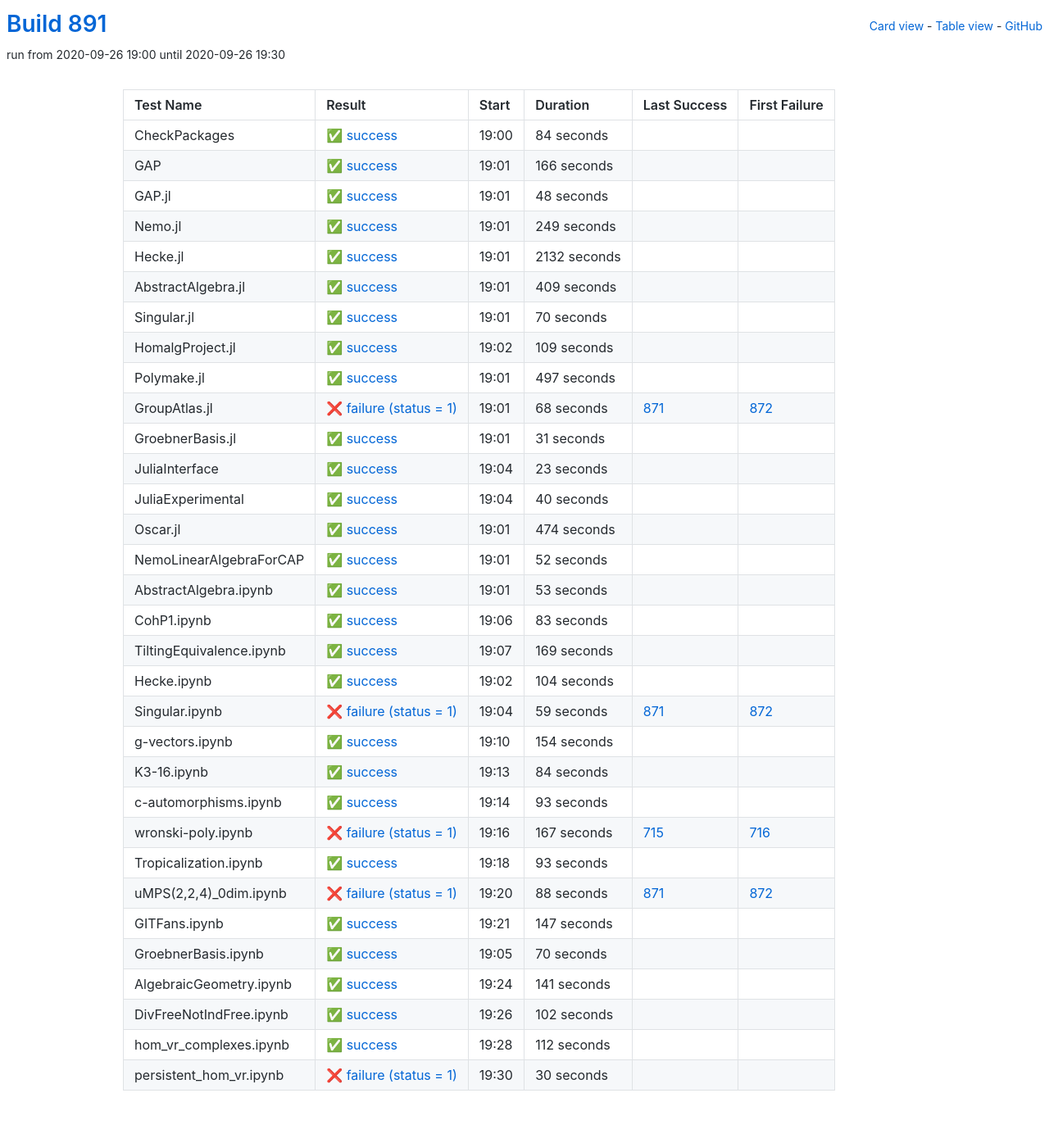
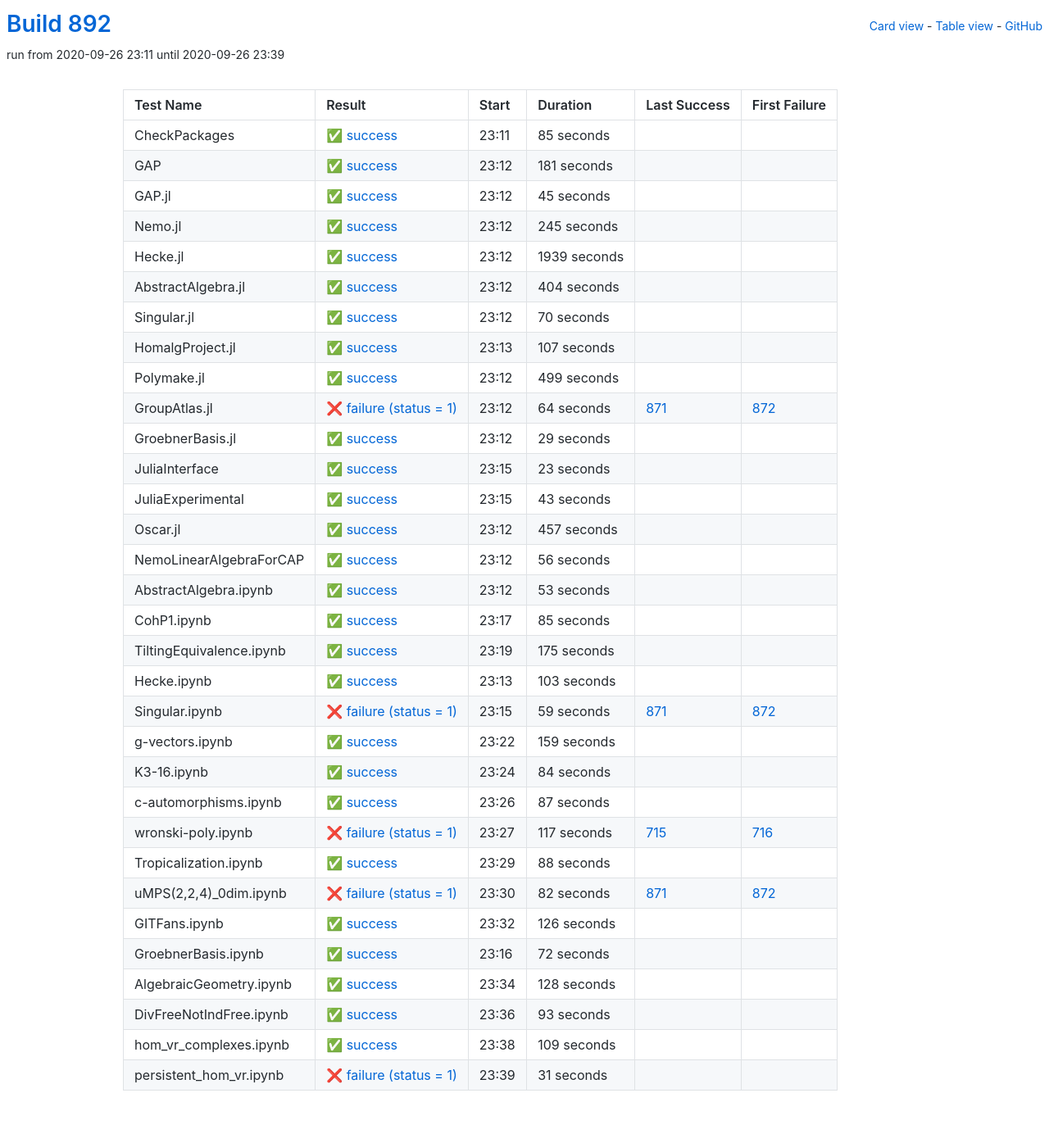
Before and after one commit to oscar-system/oscar-ci-status-stable, a Jekyll site: the page built from table.html, in a window 1280 px wide. Shown: the whole page at 82% size. Built offline with Jekyll 4.4.1, drawn with Linux system fonts in a browser that asks for light colours.

Commit message:
Build #892

```diff
--- a/_data/ci.yml
+++ b/_data/ci.yml
@@ -1,6 +1,6 @@
 ---
-build: 891
-build_url: https://oscarci.mathematik.uni-kl.de/job/oscar-stable/891/
+build: 892
+build_url: https://oscarci.mathematik.uni-kl.de/job/oscar-stable/892/
 job: oscar-stable
 organization: oscar-system
 repo: oscar-ci-status-stable
@@ -8,80 +8,80 @@ repourl: https://github.com/oscar-system/oscar-ci-status-stable
 tests:
 - name: CheckPackages
   id: checkpackages
-  log: https://oscarci.mathematik.uni-kl.de/job/oscar-stable/891/artifact/logs/build-891/CheckPackages.log
-  start: 2020-09-26 19:00
+  log: https://oscarci.mathematik.uni-kl.de/job/oscar-stable/892/artifact/logs/build-892/CheckPackages.log
+  start: 2020-09-26 23:11
   success: true
   exitcode: 0
   status: success
-  duration: 84
+  duration: 85
   last_success: false
   last_success_url:
   first_failure: false
   first_failure_url:
 - name: GAP
   id: gap
-  log: https://oscarci.mathematik.uni-kl.de/job/oscar-stable/891/artifact/logs/build-891/GAP.log
-  start: 2020-09-26 19:01
+  log: https://oscarci.mathematik.uni-kl.de/job/oscar-stable/892/artifact/logs/build-892/GAP.log
+  start: 2020-09-26 23:12
   success: true
   exitcode: 0
   status: success
-  duration: 166
+  duration: 181
   last_success: false
   last_success_url:
   first_failure: false
   first_failure_url:
 - name: GAP.jl
   id: gap-jl
-  log: https://oscarci.mathematik.uni-kl.de/job/oscar-stable/891/artifact/logs/build-891/GAP.jl.log
-  start: 2020-09-26 19:01
+  log: https://oscarci.mathematik.uni-kl.de/job/oscar-stable/892/artifact/logs/build-892/GAP.jl.log
+  start: 2020-09-26 23:12
   success: true
   exitcode: 0
   status: success
-  duration: 48
+  duration: 45
   last_success: false
   last_success_url:
   first_failure: false
   first_failure_url:
 - name: Nemo.jl
   id: nemo-jl
-  log: https://oscarci.mathematik.uni-kl.de/job/oscar-stable/891/artifact/logs/build-891/Nemo.jl.log
-  start: 2020-09-26 19:01
+  log: https://oscarci.mathematik.uni-kl.de/job/oscar-stable/892/artifact/logs/build-892/Nemo.jl.log
+  start: 2020-09-26 23:12
   success: true
   exitcode: 0
   status: success
-  duration: 249
+  duration: 245
   last_success: false
   last_success_url:
   first_failure: false
   first_failure_url:
 - name: Hecke.jl
   id: hecke-jl
-  log: https://oscarci.mathematik.uni-kl.de/job/oscar-stable/891/artifact/logs/build-891/Hecke.jl.log
-  start: 2020-09-26 19:01
+  log: https://oscarci.mathematik.uni-kl.de/job/oscar-stable/892/artifact/logs/build-892/Hecke.jl.log
+  start: 2020-09-26 23:12
   success: true
   exitcode: 0
   status: success
-  duration: 2132
+  duration: 1939
   last_success: false
   last_success_url:
   first_failure: false
   first_failure_url:
 - name: AbstractAlgebra.jl
   id: abstractalgebra-jl
-  log: https://oscarci.mathematik.uni-kl.de/job/oscar-stable/891/artifact/logs/build-891/AbstractAlgebra.jl.log
-  start: 2020-09-26 19:01
+  log: https://oscarci.mathematik.uni-kl.de/job/oscar-stable/892/artifact/logs/build-892/AbstractAlgebra.jl.log
+  start: 2020-09-26 23:12
   success: true
   exitcode: 0
   status: success
-  duration: 409
+  duration: 404
   last_success: false
   last_success_url:
   first_failure: false
   first_failure_url:
 - name: Singular.jl
   id: singular-jl
-  log: https://oscarci.mathematik.uni-kl.de/job/oscar-stable/891/artifact/logs/build-891/Singular.jl.log
-  start: 2020-09-26 19:01
+  log: https://oscarci.mathematik.uni-kl.de/job/oscar-stable/892/artifact/logs/build-892/Singular.jl.log
+  start: 2020-09-26 23:12
   success: true
   exitcode: 0
   status: success
@@ -92,56 +92,56 @@ tests:
   first_failure_url:
 - name: HomalgProject.jl
   id: homalgproject-jl
-  log: https://oscarci.mathematik.uni-kl.de/job/oscar-stable/891/artifact/logs/build-891/HomalgProject.jl.log
-  start: 2020-09-26 19:02
+  log: https://oscarci.mathematik.uni-kl.de/job/oscar-stable/892/artifact/logs/build-892/HomalgProject.jl.log
+  start: 2020-09-26 23:13
   success: true
   exitcode: 0
   status: success
-  duration: 109
+  duration: 107
   last_success: false
   last_success_url:
   first_failure: false
   first_failure_url:
 - name: Polymake.jl
   id: polymake-jl
-  log: https://oscarci.mathematik.uni-kl.de/job/oscar-stable/891/artifact/logs/build-891/Polymake.jl.log
-  start: 2020-09-26 19:01
+  log: https://oscarci.mathematik.uni-kl.de/job/oscar-stable/892/artifact/logs/build-892/Polymake.jl.log
+  start: 2020-09-26 23:12
   success: true
   exitcode: 0
   status: success
-  duration: 497
+  duration: 499
   last_success: false
   last_success_url:
   first_failure: false
   first_failure_url:
 - name: GroupAtlas.jl
   id: groupatlas-jl
-  log: https://oscarci.mathematik.uni-kl.de/job/oscar-stable/891/artifact/logs/build-891/GroupAtlas.jl.log
-  start: 2020-09-26 19:01
+  log: https://oscarci.mathematik.uni-kl.de/job/oscar-stable/892/artifact/logs/build-892/GroupAtlas.jl.log
+  start: 2020-09-26 23:12
   success: false
   exitcode: 1
   status: failure
-  duration: 68
+  duration: 64
   last_success: 871
   last_success_url: https://oscarci.mathematik.uni-kl.de/job/oscar-stable/871/
   first_failure: 872
   first_failure_url: https://oscarci.mathematik.uni-kl.de/job/oscar-stable/872/
 - name: GroebnerBasis.jl
   id: groebnerbasis-jl
-  log: https://oscarci.mathematik.uni-kl.de/job/oscar-stable/891/artifact/logs/build-891/GroebnerBasis.jl.log
-  start: 2020-09-26 19:01
+  log: https://oscarci.mathematik.uni-kl.de/job/oscar-stable/892/artifact/logs/build-892/GroebnerBasis.jl.log
+  start: 2020-09-26 23:12
   success: true
   exitcode: 0
   status: success
-  duration: 31
+  duration: 29
   last_success: false
   last_success_url:
   first_failure: false
   first_failure_url:
 - name: JuliaInterface
   id: juliainterface
-  log: https://oscarci.mathematik.uni-kl.de/job/oscar-stable/891/artifact/logs/build-891/JuliaInterface.log
-  start: 2020-09-26 19:04
+  log: https://oscarci.mathematik.uni-kl.de/job/oscar-stable/892/artifact/logs/build-892/JuliaInterface.log
+  start: 2020-09-26 23:15
   success: true
   exitcode: 0
   status: success
@@ -152,44 +152,44 @@ tests:
   first_failure_url:
 - name: JuliaExperimental
   id: juliaexperimental
-  log: https://oscarci.mathematik.uni-kl.de/job/oscar-stable/891/artifact/logs/build-891/JuliaExperimental.log
-  start: 2020-09-26 19:04
+  log: https://oscarci.mathematik.uni-kl.de/job/oscar-stable/892/artifact/logs/build-892/JuliaExperimental.log
+  start: 2020-09-26 23:15
   success: true
   exitcode: 0
   status: success
-  duration: 40
+  duration: 43
   last_success: false
   last_success_url:
   first_failure: false
   first_failure_url:
 - name: Oscar.jl
   id: oscar-jl
-  log: https://oscarci.mathematik.uni-kl.de/job/oscar-stable/891/artifact/logs/build-891/Oscar.jl.log
-  start: 2020-09-26 19:01
+  log: https://oscarci.mathematik.uni-kl.de/job/oscar-stable/892/artifact/logs/build-892/Oscar.jl.log
+  start: 2020-09-26 23:12
   success: true
   exitcode: 0
   status: success
-  duration: 474
+  duration: 457
   last_success: false
   last_success_url:
   first_failure: false
   first_failure_url:
 - name: NemoLinearAlgebraForCAP
   id: nemolinearalgebraforcap
-  log: https://oscarci.mathematik.uni-kl.de/job/oscar-stable/891/artifact/logs/build-891/NemoLinearAlgebraForCAP.log
-  start: 2020-09-26 19:01
+  log: https://oscarci.mathematik.uni-kl.de/job/oscar-stable/892/artifact/logs/build-892/NemoLinearAlgebraForCAP.log
+  start: 2020-09-26 23:12
   success: true
   exitcode: 0
   status: success
-  duration: 52
+  duration: 56
   last_success: false
   last_success_url:
   first_failure: false
   first_failure_url:
 - name: AbstractAlgebra.ipynb
   id: abstractalgebra-ipynb
-  log: https://oscarci.mathematik.uni-kl.de/job/oscar-stable/891/artifact/logs/build-891/AbstractAlgebra.ipynb.log
-  start: 2020-09-26 19:01
+  log: https://oscarci.mathematik.uni-kl.de/job/oscar-stable/892/artifact/logs/build-892/AbstractAlgebra.ipynb.log
+  start: 2020-09-26 23:12
   success: true
   exitcode: 0
   status: success
@@ -200,44 +200,44 @@ tests:
   first_failure_url:
 - name: CohP1.ipynb
   id: cohp1-ipynb
-  log: https://oscarci.mathematik.uni-kl.de/job/oscar-stable/891/artifact/logs/build-891/CohP1.ipynb.log
-  start: 2020-09-26 19:06
+  log: https://oscarci.mathematik.uni-kl.de/job/oscar-stable/892/artifact/logs/build-892/CohP1.ipynb.log
+  start: 2020-09-26 23:17
   success: true
   exitcode: 0
   status: success
-  duration: 83
+  duration: 85
   last_success: false
   last_success_url:
   first_failure: false
   first_failure_url:
 - name: TiltingEquivalence.ipynb
   id: tiltingequivalence-ipynb
-  log: https://oscarci.mathematik.uni-kl.de/job/oscar-stable/891/artifact/logs/build-891/TiltingEquivalence.ipynb.log
-  start: 2020-09-26 19:07
+  log: https://oscarci.mathematik.uni-kl.de/job/oscar-stable/892/artifact/logs/build-892/TiltingEquivalence.ipynb.log
+  start: 2020-09-26 23:19
   success: true
   exitcode: 0
   status: success
-  duration: 169
+  duration: 175
   last_success: false
   last_success_url:
   first_failure: false
   first_failure_url:
 - name: Hecke.ipynb
   id: hecke-ipynb
-  log: https://oscarci.mathematik.uni-kl.de/job/oscar-stable/891/artifact/logs/build-891/Hecke.ipynb.log
-  start: 2020-09-26 19:02
+  log: https://oscarci.mathematik.uni-kl.de/job/oscar-stable/892/artifact/logs/build-892/Hecke.ipynb.log
+  start: 2020-09-26 23:13
   success: true
   exitcode: 0
   status: success
-  duration: 104
+  duration: 103
   last_success: false
   last_success_url:
   first_failure: false
   first_failure_url:
 - name: Singular.ipynb
   id: singular-ipynb
-  log: https://oscarci.mathematik.uni-kl.de/job/oscar-stable/891/artifact/logs/build-891/Singular.ipynb.log
-  start: 2020-09-26 19:04
+  log: https://oscarci.mathematik.uni-kl.de/job/oscar-stable/892/artifact/logs/build-892/Singular.ipynb.log
+  start: 2020-09-26 23:15
   success: false
   exitcode: 1
   status: failure
@@ -248,20 +248,20 @@ tests:
   first_failure_url: https://oscarci.mathematik.uni-kl.de/job/oscar-stable/872/
 - name: g-vectors.ipynb
   id: g-vectors-ipynb
-  log: https://oscarci.mathematik.uni-kl.de/job/oscar-stable/891/artifact/logs/build-891/g-vectors.ipynb.log
-  start: 2020-09-26 19:10
+  log: https://oscarci.mathematik.uni-kl.de/job/oscar-stable/892/artifact/logs/build-892/g-vectors.ipynb.log
+  start: 2020-09-26 23:22
   success: true
   exitcode: 0
   status: success
-  duration: 154
+  duration: 159
   last_success: false
   last_success_url:
   first_failure: false
   first_failure_url:
 - name: K3-16.ipynb
   id: k3-16-ipynb
-  log: https://oscarci.mathematik.uni-kl.de/job/oscar-stable/891/artifact/logs/build-891/K3-16.ipynb.log
-  start: 2020-09-26 19:13
+  log: https://oscarci.mathematik.uni-kl.de/job/oscar-stable/892/artifact/logs/build-892/K3-16.ipynb.log
+  start: 2020-09-26 23:24
   success: true
   exitcode: 0
   status: success
@@ -272,8 +272,92 @@ tests:
   first_failure_url:
 - name: c-automorphisms.ipynb
   id: c-automorphisms-ipynb
-  log: https://oscarci.mathematik.uni-kl.de/job/oscar-stable/891/artifact/logs/build-891/c-automorphisms.ipynb.log
-  start: 2020-09-26 19:14
+  log: https://oscarci.mathematik.uni-kl.de/job/oscar-stable/892/artifact/logs/build-892/c-automorphisms.ipynb.log
+  start: 2020-09-26 23:26
+  success: true
+  exitcode: 0
+  status: success
+  duration: 87
+  last_success: false
+  last_success_url:
+  first_failure: false
+  first_failure_url:
+- name: wronski-poly.ipynb
+  id: wronski-poly-ipynb
+  log: https://oscarci.mathematik.uni-kl.de/job/oscar-stable/892/artifact/logs/build-892/wronski-poly.ipynb.log
+  start: 2020-09-26 23:27
+  success: false
+  exitcode: 1
+  status: failure
+  duration: 117
+  last_success: 715
+  last_success_url: https://oscarci.mathematik.uni-kl.de/job/oscar-stable/715/
+  first_failure: 716
+  first_failure_url: https://oscarci.mathematik.uni-kl.de/job/oscar-stable/716/
+- name: Tropicalization.ipynb
+  id: tropicalization-ipynb
+  log: https://oscarci.mathematik.uni-kl.de/job/oscar-stable/892/artifact/logs/build-892/Tropicalization.ipynb.log
+  start: 2020-09-26 23:29
+  success: true
+  exitcode: 0
+  status: success
+  duration: 88
+  last_success: false
+  last_success_url:
+  first_failure: false
+  first_failure_url:
+- name: uMPS(2,2,4)_0dim.ipynb
+  id: umps-2-2-4-0dim-ipynb
+  log: https://oscarci.mathematik.uni-kl.de/job/oscar-stable/892/artifact/logs/build-892/uMPS-2-2-4-_0dim.ipynb.log
+  start: 2020-09-26 23:30
+  success: false
+  exitcode: 1
+  status: failure
+  duration: 82
+  last_success: 871
+  last_success_url: https://oscarci.mathematik.uni-kl.de/job/oscar-stable/871/
+  first_failure: 872
+  first_failure_url: https://oscarci.mathematik.uni-kl.de/job/oscar-stable/872/
+- name: GITFans.ipynb
+  id: gitfans-ipynb
+  log: https://oscarci.mathematik.uni-kl.de/job/oscar-stable/892/artifact/logs/build-892/GITFans.ipynb.log
+  start: 2020-09-26 23:32
+  success: true
+  exitcode: 0
+  status: success
+  duration: 126
+  last_success: false
+  last_success_url:
+  first_failure: false
+  first_failure_url:
+- name: GroebnerBasis.ipynb
+  id: groebnerbasis-ipynb
+  log: https://oscarci.mathematik.uni-kl.de/job/oscar-stable/892/artifact/logs/build-892/GroebnerBasis.ipynb.log
+  start: 2020-09-26 23:16
+  success: true
+  exitcode: 0
+  status: success
+  duration: 72
+  last_success: false
+  last_success_url:
+  first_failure: false
+  first_failure_url:
+- name: AlgebraicGeometry.ipynb
+  id: algebraicgeometry-ipynb
+  log: https://oscarci.mathematik.uni-kl.de/job/oscar-stable/892/artifact/logs/build-892/AlgebraicGeometry.ipynb.log
+  start: 2020-09-26 23:34
+  success: true
+  exitcode: 0
+  status: success
+  duration: 128
+  last_success: false
+  last_success_url:
+  first_failure: false
+  first_failure_url:
+- name: DivFreeNotIndFree.ipynb
+  id: divfreenotindfree-ipynb
+  log: https://oscarci.mathematik.uni-kl.de/job/oscar-stable/892/artifact/logs/build-892/DivFreeNotIndFree.ipynb.log
+  start: 2020-09-26 23:36
   success: true
   exitcode: 0
   status: success
@@ -282,110 +366,26 @@ tests:
   last_success_url:
   first_failure: false
   first_failure_url:
-- name: wronski-poly.ipynb
-  id: wronski-poly-ipynb
-  log: https://oscarci.mathematik.uni-kl.de/job/oscar-stable/891/artifact/logs/build-891/wronski-poly.ipynb.log
-  start: 2020-09-26 19:16
-  success: false
-  exitcode: 1
-  status: failure
-  duration: 167
-  last_success: 715
-  last_success_url: https://oscarci.mathematik.uni-kl.de/job/oscar-stable/715/
-  first_failure: 716
-  first_failure_url: https://oscarci.mathematik.uni-kl.de/job/oscar-stable/716/
-- name: Tropicalization.ipynb
-  id: tropicalization-ipynb
-  log: https://oscarci.mathematik.uni-kl.de/job/oscar-stable/891/artifact/logs/build-891/Tropicalization.ipynb.log
-  start: 2020-09-26 19:18
+- name: hom_vr_complexes.ipynb
+  id: hom-vr-complexes-ipynb
+  log: https://oscarci.mathematik.uni-kl.de/job/oscar-stable/892/artifact/logs/build-892/hom_vr_complexes.ipynb.log
+  start: 2020-09-26 23:38
   success: true
   exitcode: 0
   status: success
-  duration: 93
-  last_success: false
-  last_success_url:
-  first_failure: false
-  first_failure_url:
-- name: uMPS(2,2,4)_0dim.ipynb
-  id: umps-2-2-4-0dim-ipynb
-  log: https://oscarci.mathematik.uni-kl.de/job/oscar-stable/891/artifact/logs/build-891/uMPS-2-2-4-_0dim.ipynb.log
-  start: 2020-09-26 19:20
-  success: false
-  exitcode: 1
-  status: failure
-  duration: 88
-  last_success: 871
-  last_success_url: https://oscarci.mathematik.uni-kl.de/job/oscar-stable/871/
-  first_failure: 872
-  first_failure_url: https://oscarci.mathematik.uni-kl.de/job/oscar-stable/872/
-- name: GITFans.ipynb
-  id: gitfans-ipynb
-  log: https://oscarci.mathematik.uni-kl.de/job/oscar-stable/891/artifact/logs/build-891/GITFans.ipynb.log
-  start: 2020-09-26 19:21
-  success: true
-  exitcode: 0
-  status: success
-  duration: 147
-  last_success: false
-  last_success_url:
-  first_failure: false
-  first_failure_url:
-- name: GroebnerBasis.ipynb
-  id: groebnerbasis-ipynb
-  log: https://oscarci.mathematik.uni-kl.de/job/oscar-stable/891/artifact/logs/build-891/GroebnerBasis.ipynb.log
-  start: 2020-09-26 19:05
-  success: true
-  exitcode: 0
-  status: success
-  duration: 70
-  last_success: false
-  last_success_url:
-  first_failure: false
-  first_failure_url:
-- name: AlgebraicGeometry.ipynb
-  id: algebraicgeometry-ipynb
-  log: https://oscarci.mathematik.uni-kl.de/job/oscar-stable/891/artifact/logs/build-891/AlgebraicGeometry.ipynb.log
-  start: 2020-09-26 19:24
-  success: true
-  exitcode: 0
-  status: success
-  duration: 141
-  last_success: false
-  last_success_url:
-  first_failure: false
-  first_failure_url:
-- name: DivFreeNotIndFree.ipynb
-  id: divfreenotindfree-ipynb
-  log: https://oscarci.mathematik.uni-kl.de/job/oscar-stable/891/artifact/logs/build-891/DivFreeNotIndFree.ipynb.log
-  start: 2020-09-26 19:26
-  success: true
-  exitcode: 0
-  status: success
-  duration: 102
-  last_success: false
-  last_success_url:
-  first_failure: false
-  first_failure_url:
-- name: hom_vr_complexes.ipynb
-  id: hom-vr-complexes-ipynb
-  log: https://oscarci.mathematik.uni-kl.de/job/oscar-stable/891/artifact/logs/build-891/hom_vr_complexes.ipynb.log
-  start: 2020-09-26 19:28
-  success: true
-  exitcode: 0
-  status: success
-  duration: 112
+  duration: 109
   last_success: false
   last_success_url:
   first_failure: false
   first_failure_url:
 - name: persistent_hom_vr.ipynb
   id: persistent-hom-vr-ipynb
-  log: https://oscarci.mathematik.uni-kl.de/job/oscar-stable/891/artifact/logs/build-891/persistent_hom_vr.ipynb.log
-  start: 2020-09-26 19:30
+  log: https://oscarci.mathematik.uni-kl.de/job/oscar-stable/892/artifact/logs/build-892/persistent_hom_vr.ipynb.log
+  start: 2020-09-26 23:39
   success: false
   exitcode: 1
   status: failure
-  duration: 30
+  duration: 31
   last_success: false
   last_success_url:
   first_failure: false
```
Also changed, not shown: README.md.
